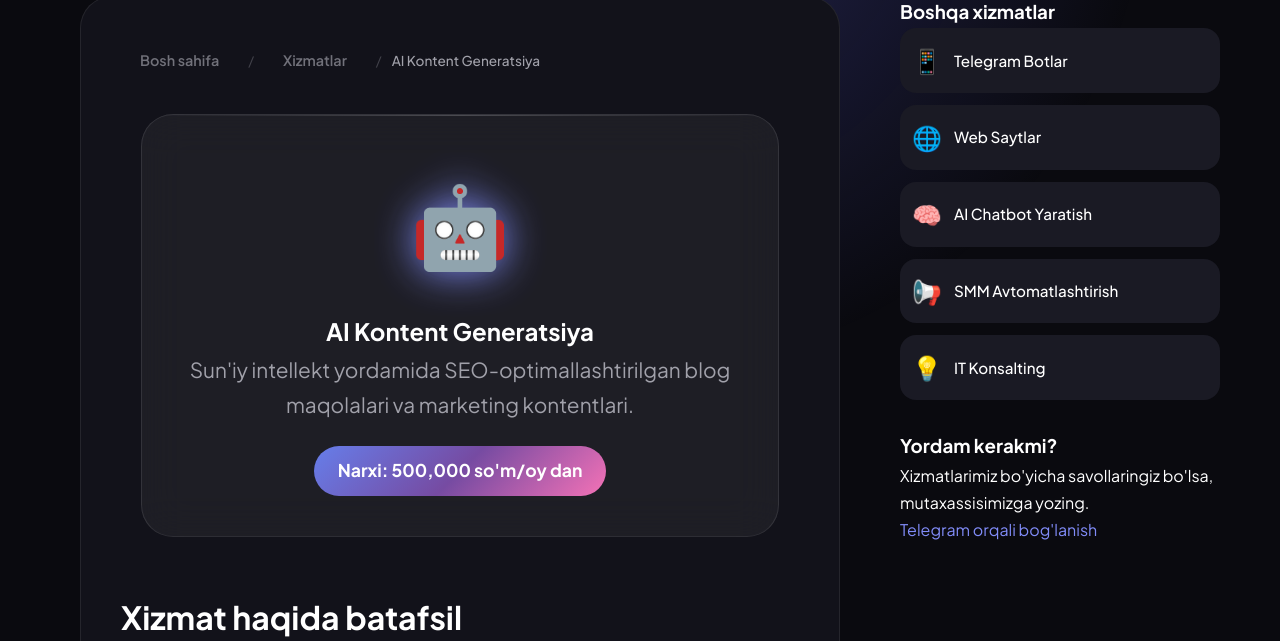
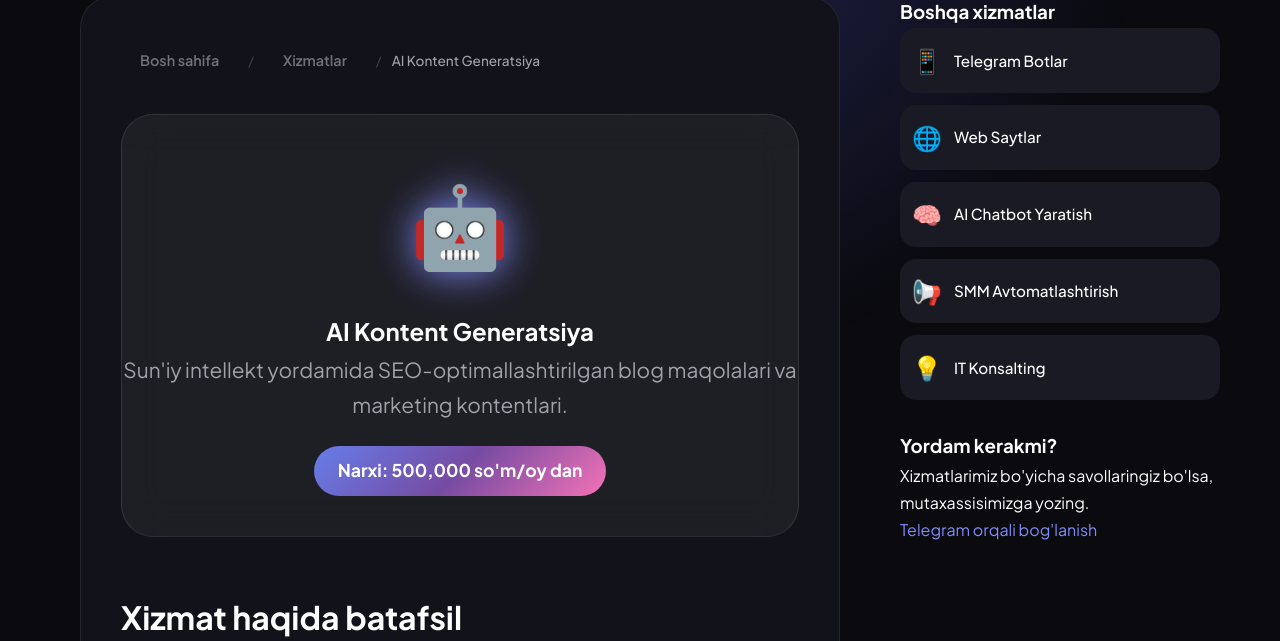
Before and after one commit to akbarjonrovshanov13-pixel/TrendoAi, a Flask app: page /services/ai_content in a window 1280 px wide. Shown: the part 140-781 px from the top of the page. Run offline with Flask 3, Linux system fonts and the light colour scheme.

Commit message:
fix: decouple service hero from header styling to prevent content overlap

```diff
--- a/static/css/style.css
+++ b/static/css/style.css
@@ -118,10 +118,11 @@ header {
     border-radius: var(--radius-xl);
     padding: 20px 32px;
     margin: 20px;
-    position: relative;
-    /* Changed from sticky - scrolls with page */
+    position: sticky;
+    top: 20px;
     z-index: 100;
     overflow: hidden;
+    transition: transform 0.3s ease;
 }
 
 /* Auto-hide header on mobile scroll */
@@ -143,6 +144,15 @@ header {
 }
 
 .service-header-hero {
+    background: var(--glass);
+    backdrop-filter: blur(20px);
+    -webkit-backdrop-filter: blur(20px);
+    border: 1px solid var(--glass-border);
+    border-radius: var(--radius-xl);
+    padding: 20px 32px;
+    margin-bottom: 40px;
+    position: relative;
+    overflow: hidden;
     animation: slideUp 0.8s ease-out forwards;
 }
 
--- a/templates/service_detail.html
+++ b/templates/service_detail.html
@@ -36,12 +36,12 @@
                 <span class="current">{{ service.title }}</span>
             </nav>
 
-            <header class="service-header-hero">
+            <div class="service-header-hero">
                 <div class="service-icon-large">{{ service.icon }}</div>
                 <h1>{{ service.title }}</h1>
                 <p class="service-tagline">{{ service.description }}</p>
                 <div class="service-price-badge">Narxi: {{ service.price }}</div>
-            </header>
+            </div>
 
             <div class="article-content">
                 <h2>Xizmat haqida batafsil</h2>
```
